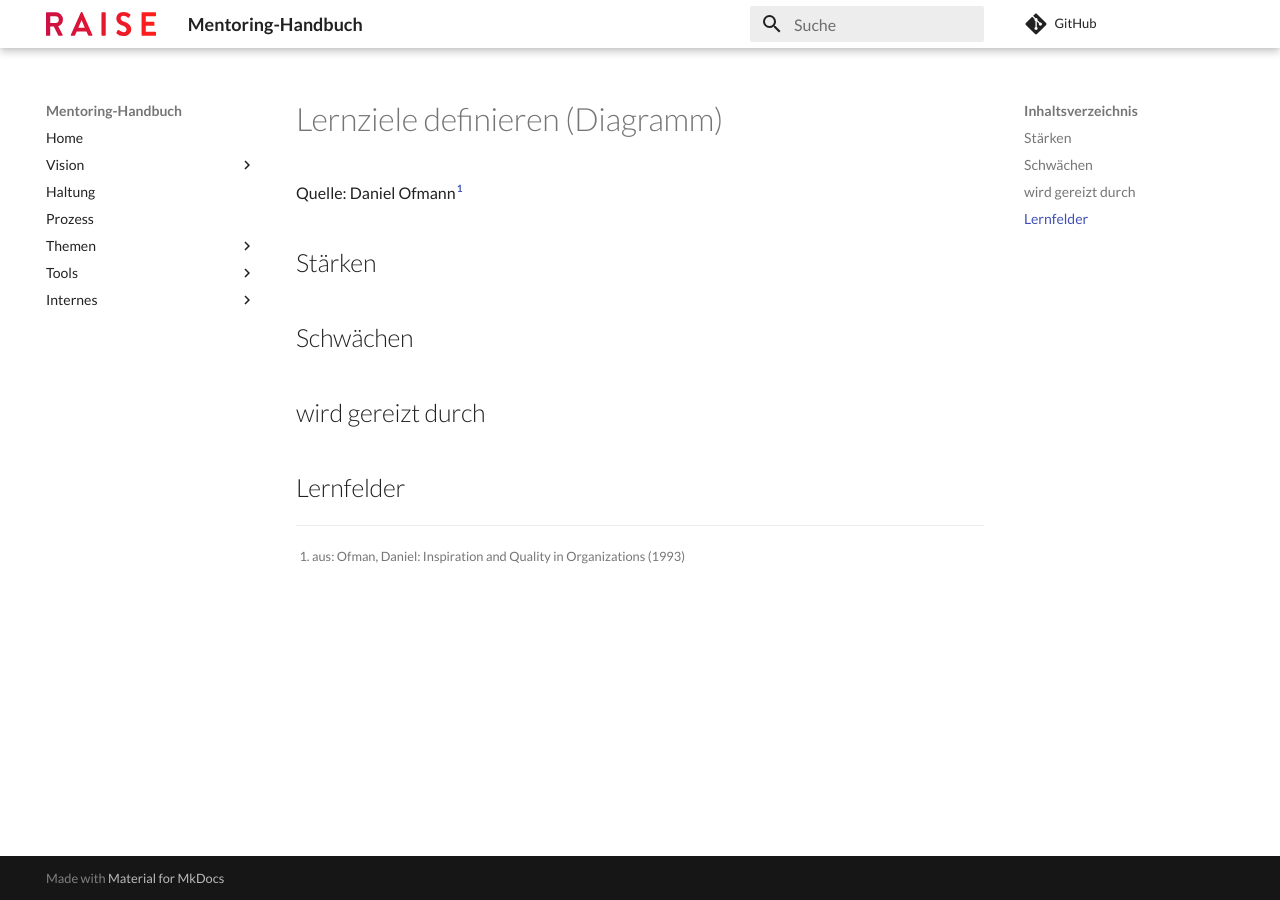
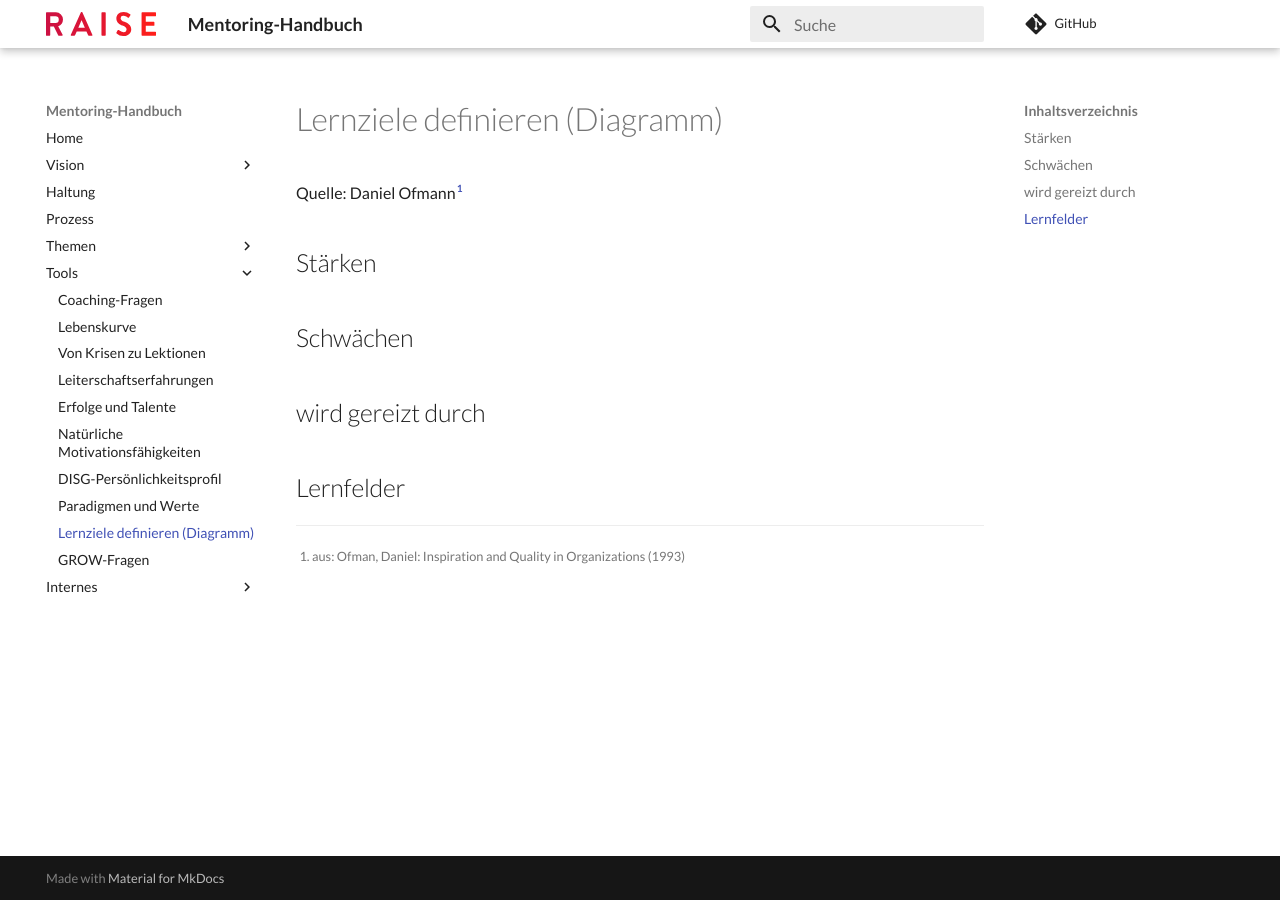
Before and after one commit to chbndrhnns/raise-mentoring-workbook, an MkDocs documentation site: the page built from docs/tools/lernziele-definieren.md, in a window 1280 px wide. Built offline with MkDocs 1.6.1 and Material for MkDocs 9.7.7, drawn with Linux system fonts in a browser that asks for light colours; comment, search, counter and statistics services are not loaded.

Commit message:
feat: add new tools to toc

```diff
--- a/mkdocs.yml
+++ b/mkdocs.yml
@@ -56,5 +56,7 @@ nav:
     - ./tools/motivationsfaehigkeiten.md
     - ./tools/persoenlichkeitsprofil-liste.md
     - ./tools/paradigmen-werte.md
+    - ./tools/lernziele-definieren.md
+    - ./tools/grow-fragen.md
   - Internes:
     - changelog.md
```
